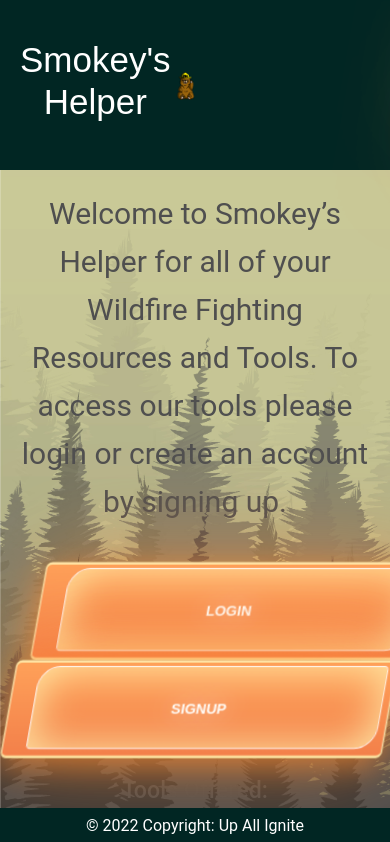
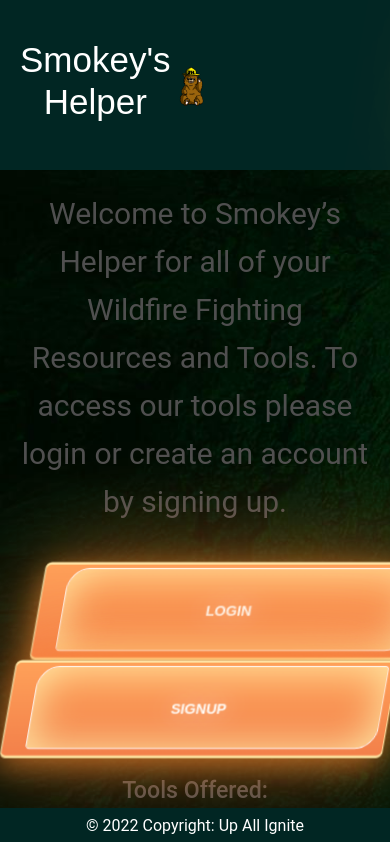
Before and after one commit to moyuh/fire-fighter-tracking, a React (Create React App) app in the folder client/: page / in a window 390 px wide. Shown: the top 842 px of the page. Built offline with nearby package versions, Linux system fonts and the light colour scheme; a web font is replaced by a local one.

Commit message:
adds new background for mobile users

```diff
--- a/client/src/App.css
+++ b/client/src/App.css
@@ -44,3 +44,10 @@
     transform: rotate(360deg);
   }
 }
+
+@media (max-width: 420px) {
+ html{
+ background-image: url("./pages/assets/images/green.jpg");
+ background-repeat: repeat;
+ }
+}
--- a/client/src/components/Nav/nav.css
+++ b/client/src/components/Nav/nav.css
@@ -376,3 +376,12 @@
       transform: skewX(-10deg) scaleX(0.95);
     }
   }
+
+  @media (max-width: 414px) {
+   nav,
+   ul,
+   li{
+    display:inline-flex;
+   };
+
+  }
--- a/client/src/pages/styles/Login.css
+++ b/client/src/pages/styles/Login.css
@@ -1,5 +1,5 @@
 .loginContainer{
-    margin-top: 5%;
+    margin-top: 20px;
     margin-left: 40%;
     background-color: hsl(223, 13%, 44%, 0.5) ;
     width: fit-content;
@@ -17,3 +17,17 @@
 .med {
     font-size: 20px;
 }
+
+@media (max-width: 450px) {
+    .inputInfo{
+        width: 150px;
+    };
+    .loginContainer{
+        margin:20px;
+    };
+    /* html{
+        background-image: none;
+        background-color:#012623 ;
+    } */
+
+  }
```
Also changed, not shown: client/src/pages/assets/images/green.jpg (added).
